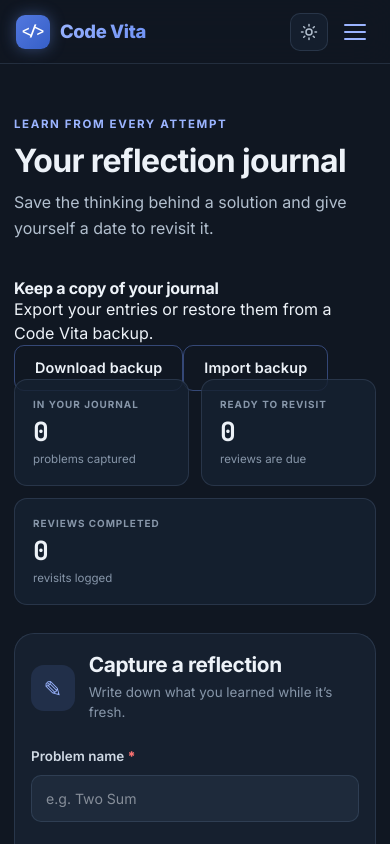
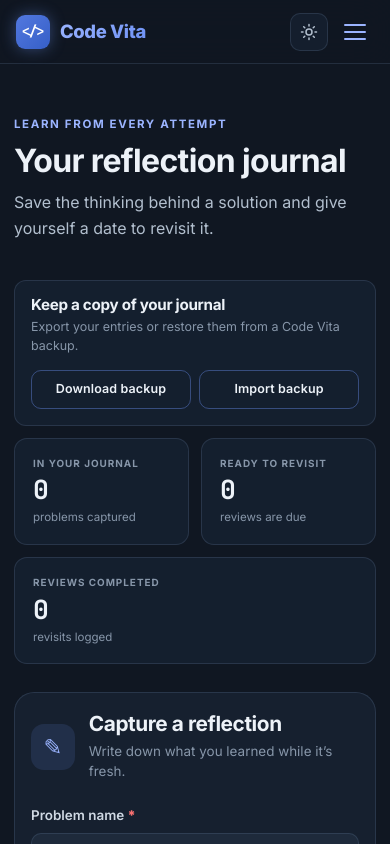
Before and after one commit to sourodeepsaha2/CodeVita, a React (Vite) app in the folder frontend/: page /review in a window 390 px wide. Shown: the top 844 px of the page. Built offline with nearby package versions, Linux system fonts and the light colour scheme.

Commit message:
style(frontend): add responsive journal backup controls

```diff
--- a/frontend/src/pages/ReviewPage.css
+++ b/frontend/src/pages/ReviewPage.css
@@ -24,6 +24,46 @@
 .review-header > p:last-child {
   color: var(--cv-text-2);
   line-height: 1.6;
+}
+
+.journal-backup {
+  display: grid;
+  grid-template-columns: minmax(0, 1fr) auto;
+  align-items: center;
+  gap: 10px 24px;
+  margin-bottom: 24px;
+  padding: 18px 20px;
+  border: 1px solid var(--cv-border);
+  border-radius: var(--cv-radius);
+  background: var(--cv-surface-alpha);
+}
+
+.journal-backup h2 {
+  margin-bottom: 5px;
+  font-size: 0.95rem;
+}
+
+.journal-backup > div:first-child p {
+  color: var(--cv-text-muted);
+  font-size: 0.78rem;
+  line-height: 1.5;
+}
+
+.journal-backup-actions {
+  display: flex;
+  flex-wrap: wrap;
+  gap: 8px;
+}
+
+.journal-backup-actions .btn-outline-cv {
+  padding: 9px 13px;
+  font-size: 0.78rem;
+}
+
+.journal-backup-message {
+  grid-column: 1 / -1;
+  color: var(--cv-accent-text);
+  font-size: 0.78rem;
 }
 
 .review-summary-grid {
@@ -433,6 +473,16 @@
     padding: 20px 16px;
   }
 
+  .journal-backup {
+    grid-template-columns: 1fr;
+    gap: 14px;
+    padding: 16px;
+  }
+
+  .journal-backup-actions > button {
+    flex: 1;
+  }
+
   .review-list-heading {
     align-items: flex-start;
     flex-direction: column;
--- a/frontend/src/pages/ReviewPage.jsx
+++ b/frontend/src/pages/ReviewPage.jsx
@@ -115,7 +115,7 @@ export default function ReviewPage() {
         <div className="journal-backup-actions">
           <button type="button" className="btn-outline-cv" onClick={exportBackup}>Download backup</button>
           <button type="button" className="btn-outline-cv" onClick={() => backupInputRef.current?.click()}>Import backup</button>
-          <input ref={backupInputRef} className="sr-only" type="file" accept=".json,application/json" onChange={importBackup} aria-label="Choose a Code Vita journal backup" />
+          <input ref={backupInputRef} type="file" accept=".json,application/json" onChange={importBackup} aria-label="Choose a Code Vita journal backup" hidden />
         </div>
         {backupMessage && <p className="journal-backup-message" role="status">{backupMessage}</p>}
       </section>
```
